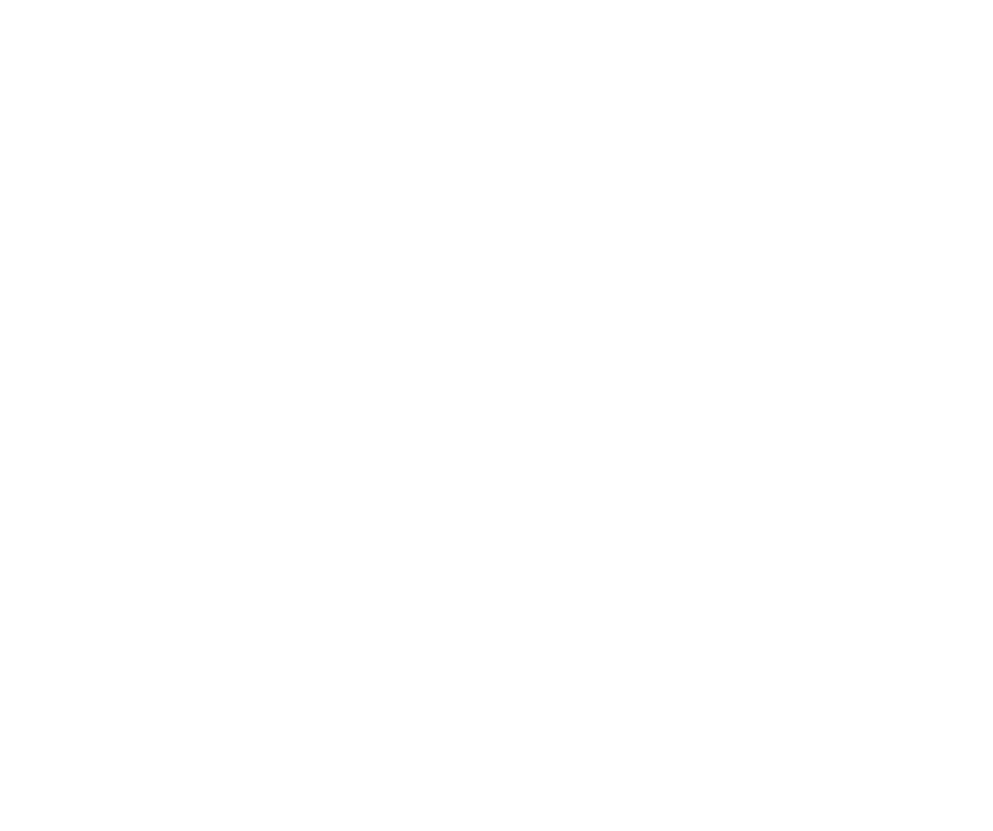
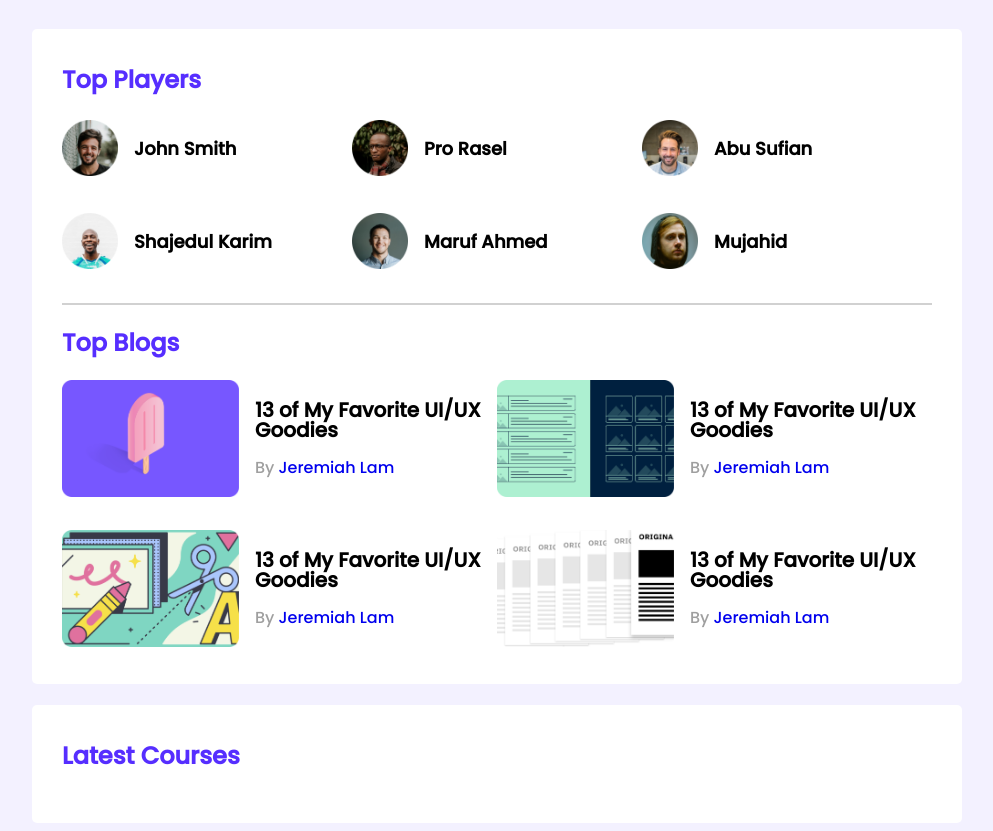
Before and after one commit to fayjulislam/leader-board-css3, a plain HTML site: page index.html in a window 1280 px wide. Shown: the whole page, without its empty margins (143-1136 px from the left). Before the commit the page ends 800 px from the top, so only its background shows below. Drawn offline with Linux system fonts and the light colour scheme.

Commit message:
till top blogs completed

```diff
--- a/index.html
+++ b/index.html
@@ -1,5 +1,6 @@
 <!DOCTYPE html>
 <html lang="en">
+
 <head>
     <meta charset="UTF-8">
     <meta http-equiv="X-UA-Compatible" content="IE=edge">
@@ -7,7 +8,95 @@
     <title>Leader Board CSS3</title>
     <link rel="stylesheet" href="styles/style.css">
 </head>
+
 <body>
+    <!-- Top players section start -->
+    <main>
+        <section class="container">
+            <div class="top-players">
+                <h2 class="section-title">Top Players</h2>
+                <div class="players">
+                    <div class="player">
+                        <img src="images/players/player-1.png" alt="">
+                        <h3 class="player-name">John Smith</h3>
+                    </div>
+                    <div class="player">
+                        <img src="images/players/player-2.png" alt="">
+                        <h3 class="player-name">Pro Rasel</h3>
+                    </div>
+                    <div class="player">
+                        <img src="images/players/player-3.png" alt="">
+                        <h3 class="player-name">Abu Sufian</h3>
+                    </div>
+                    <div class="player">
+                        <img src="images/players/player-4.png" alt="">
+                        <h3 class="player-name">Shajedul Karim</h3>
+                    </div>
+                    <div class="player">
+                        <img src="images/players/player-5.png" alt="">
+                        <h3 class="player-name">Maruf Ahmed</h3>
+                    </div>
+                    <div class="player">
+                        <img src="images/players/player-6.png" alt="">
+                        <h3 class="player-name">Mujahid</h3>
+                    </div>
+                </div>
+            </div>
+            <hr>
 
+            <!-- top blogs section start -->
+
+            <h2 class="section-title">Top Blogs</h2>
+            <div class="top-blogs">
+                <article class="blogs">
+                    <div class="thumbnail">
+                        <img src="images/blogs/blog-1.png" alt="">
+                    </div>
+                    <div class="blog-info">
+                        <h3 class="blog-title">13 of My Favorite
+                        UI/UX Goodies</h3>
+                        <p class="blog-author">By <a href="#">Jeremiah Lam</a></p>
+                    </div>
+                </article>
+                <article class="blogs">
+                    <div class="thumbnail">
+                        <img src="images/blogs/blog-2.png" alt="">
+                    </div>
+                    <div class="blog-info">
+                        <h3 class="blog-title">13 of My Favorite
+                        UI/UX Goodies</h3>
+                        <p class="blog-author">By <a href="#">Jeremiah Lam</a></p>
+                    </div>
+                </article>
+                <article class="blogs">
+                    <div class="thumbnail">
+                        <img src="images/blogs/blog-3.png" alt="">
+                    </div>
+                    <div class="blog-info">
+                        <h3 class="blog-title">13 of My Favorite
+                        UI/UX Goodies</h3>
+                        <p class="blog-author">By <a href="#">Jeremiah Lam</a></p>
+                    </div>
+                </article>
+                <article class="blogs">
+                    <div class="thumbnail">
+                        <img src="images/blogs/blog-4.png" alt="">
+                    </div>
+                    <div class="blog-info">
+                        <h3 class="blog-title">13 of My Favorite
+                        UI/UX Goodies</h3>
+                        <p class="blog-author">By <a href="#">Jeremiah Lam</a></p>
+                    </div>
+                </article>
+            </div>
+        </section>
+
+        <!-- latest courses section start -->
+        <section class="container">
+            <h2 class="section-title">Latest  Courses</h2>
+        </section>
+
+    </main>
 </body>
+
 </html>
--- a/styles/style.css
+++ b/styles/style.css
@@ -0,0 +1,83 @@
+/* FONTS */
+@import url('https://fonts.googleapis.com/css2?family=Poppins:wght@500&display=swap');
+
+/* common styles and utilities starts*/
+body{
+    font-family: 'Poppins', sans-serif;
+    background-color: #F3F1FF;;
+}
+main{
+    display: flex;
+    flex-direction: column;
+    align-items: center;
+}
+h3{
+    font-size: 18px;
+}
+/* common styles and utilities end */
+.container{
+    background-color: #FFFFFF;
+    width: 870px;
+    padding: 30px;
+    margin-top: 21px;
+    border-radius: 5px;
+}
+/* top players styles start */
+.top-players{
+    margin-bottom: 30px;
+}
+.players{
+    display: grid;
+    grid-template-columns: repeat(3, 1fr);
+    grid-row-gap: 30px;
+}
+.players img{
+    height: 56px;
+    width: 56px;
+}
+hr{
+    border: 1px solid #D1D1D1;
+    margin-bottom: 20px;
+}
+.section-title{
+    font-size: 24px;
+    color: #562EFF;
+    margin-top: 3px;
+}
+.player{
+    display: flex;
+    align-items: center;
+}
+.player-name{
+    margin-left: 16px;
+}
+
+/*---------------------
+     top blogs styles
+ ----------------------*/
+.top-blogs{
+    display: grid;
+    grid-template-columns: repeat(2, 1fr);
+    grid-row-gap: 26px;
+}
+ .blogs{
+     display: flex;
+ }
+ .blogs .thumbnail img{
+    width: 177px;
+    height: 117px;
+ }
+ .blog-info{
+    margin-left: 16px;
+    line-height: 1;
+ }
+ .blog-title{
+    font-size: 20px;
+ }
+ .blog-author{
+    color: #9F9F9F;
+    font-size: 16px;
+ }
+ .blog-author a{
+     text-decoration: none;
+ }
```
